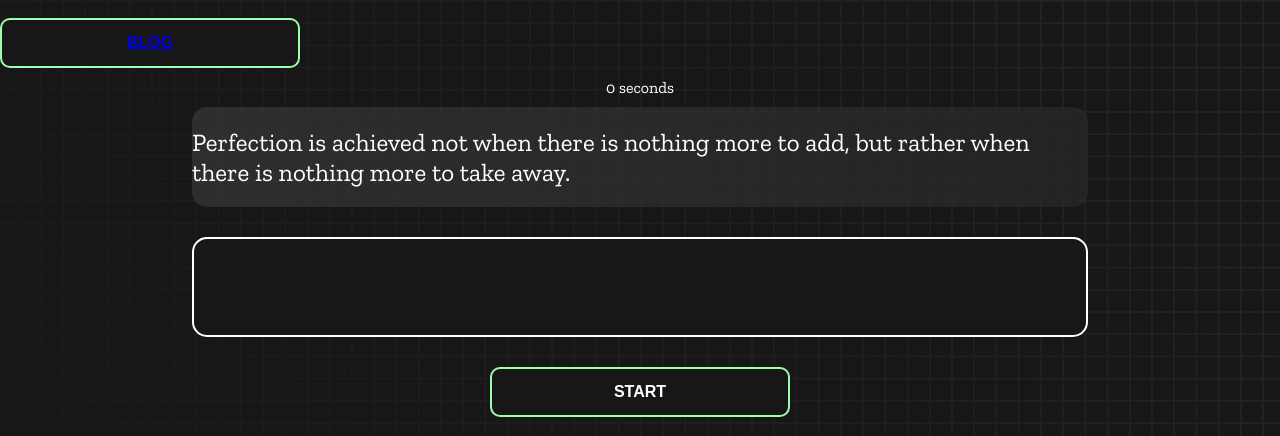
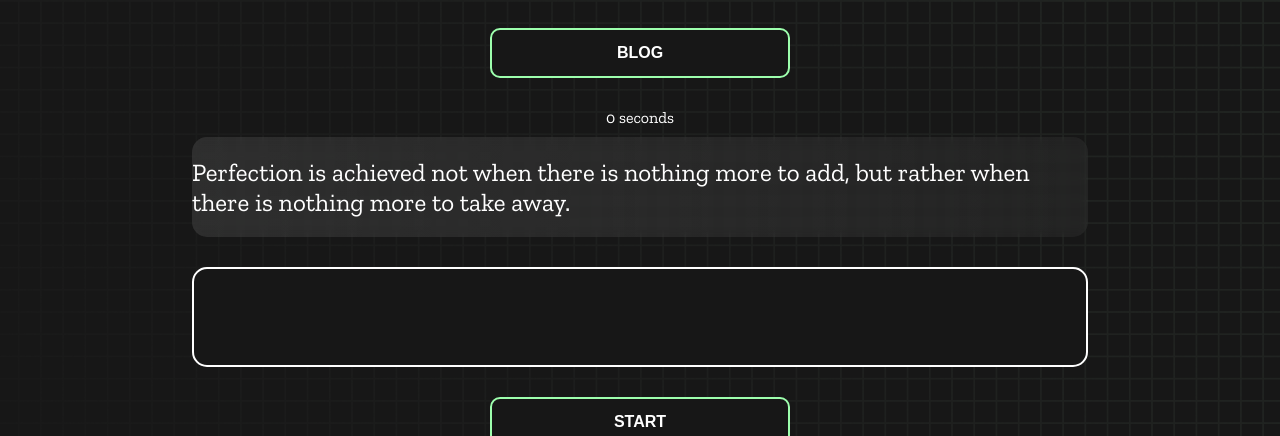
Before and after one commit to nusratnova5/type-monster, a plain HTML site: page index.html in a window 1280 px wide. Shown: the part 72-508 px from the top of the page. Drawn offline with nearby package versions, Linux system fonts and the light colour scheme.

Commit message:
blog-button complete

```diff
--- a/index.html
+++ b/index.html
@@ -14,7 +14,9 @@
 
 <body>
   <h1 class="title"><img src="./logo.png" /></h1>
-  <button class="blog-button"><a href="blog.html">BLOG</a></button>
+  <div class="blog-button">
+    <button><a href="blog.html">BLOG</a></button>
+  </div>
   <div id="show-time">0 seconds</div>
 
   <div class="box-container">
--- a/styles.css
+++ b/styles.css
@@ -108,8 +108,18 @@ body {
   margin: 20px 0;
 }
 
+/*done*/
 .blog-button {
-  text-align: center;
+  display: flex;
+  justify-content: center;
+  margin: 30px 0;
+}
+
+/*done*/
+.blog-button a {
+  text-decoration: none;
+  font-weight: bold;
+  color: white;
 }
 
 .divider-container {
```
